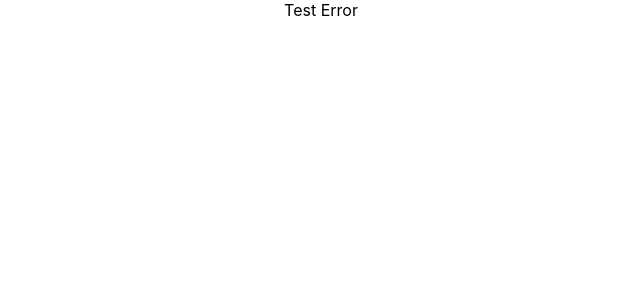
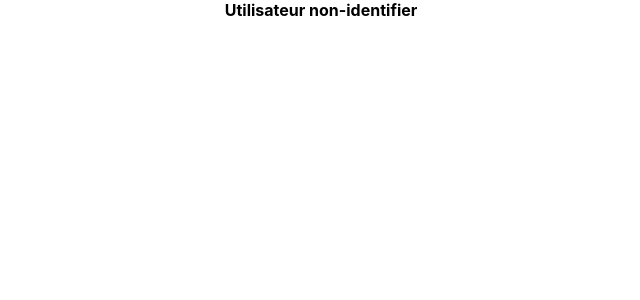
Before and after one commit to YahyaBen/Teste, a React (Create React App) app: page /Error in a window 1280 px wide. Shown: the top 300 px of the page, without its empty margins (319-959 px from the left). Built offline with nearby package versions, Linux system fonts and the light colour scheme.

Commit message:
Admin Log

```diff
--- a/src/components/Admin.js
+++ b/src/components/Admin.js
@@ -2,7 +2,11 @@ import React from 'react'
 import {Link} from 'react-router-dom'
 
 const Admin = (props) => {
-    console.log( props.match.params);
+    console.log( props.history);
+    console.log( "//");
+    console.log( props.match);
+    console.log( "//");
+    console.log( props.location);
     return (
         <div>
             Bonjour Mr {props.match.params.ID}
--- a/src/components/Error.js
+++ b/src/components/Error.js
@@ -3,7 +3,7 @@ import React from 'react'
 const Error = () => {
     return (
         <div>
-            Test Error
+            <strong>Utilisateur non-identifier</strong>
         </div>
     )
 }
```
